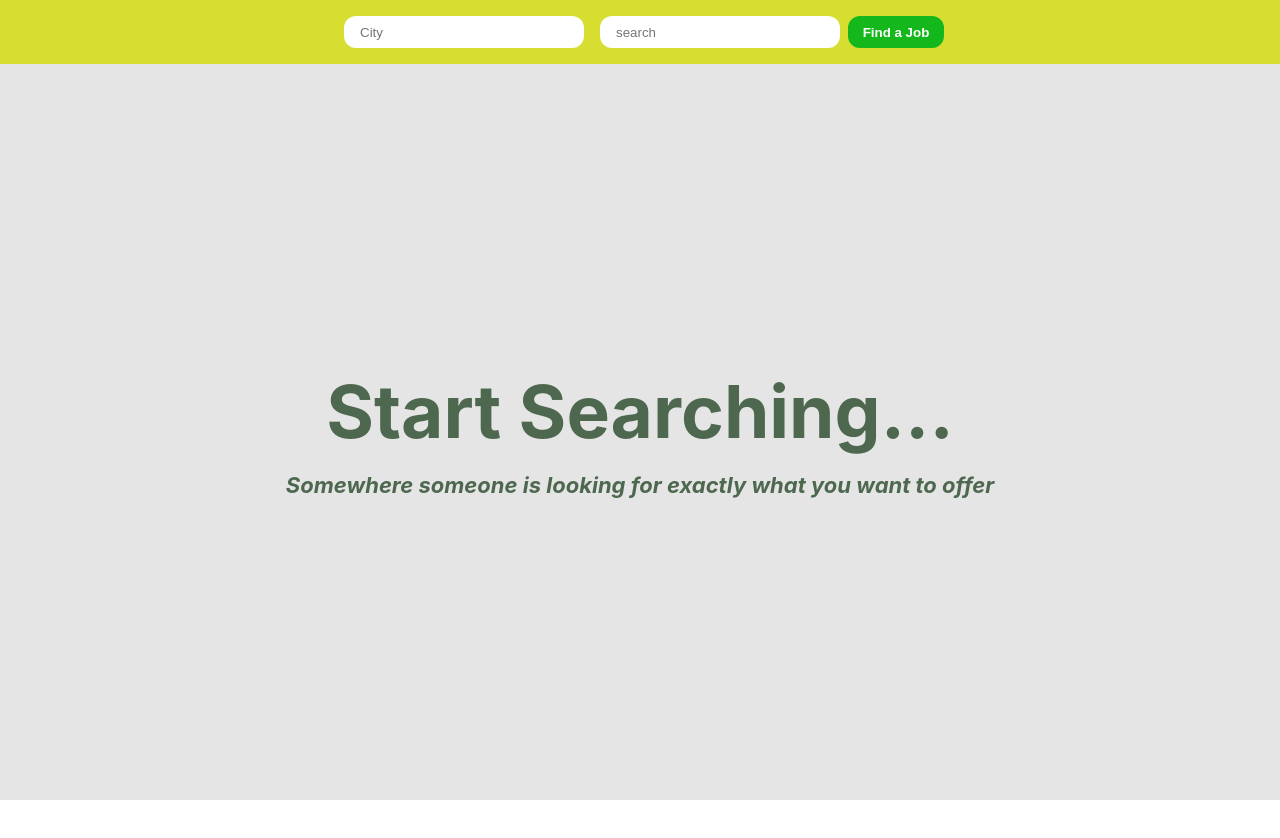
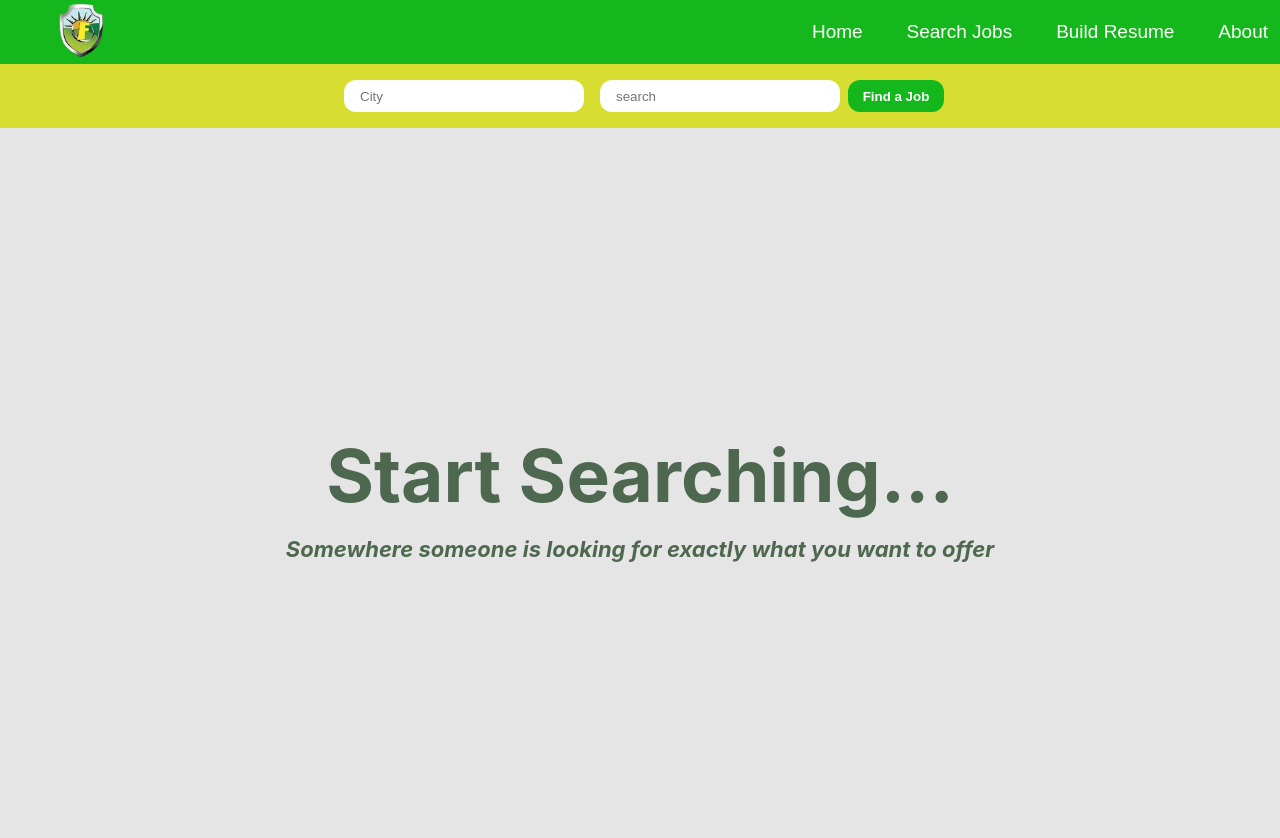
Before and after one commit to Salmankhancodes/FGI-Internal-Job-Portal, a React (Create React App) app in the folder Web App/frontend/: page /search in a window 1280 px wide. Shown: the top 838 px of the page. Before the commit the page ends 800 px from the top, so only its background shows below. Built offline with nearby package versions, Linux system fonts and the light colour scheme.

Commit message:
Designed Navbar

```diff
--- a/Web App/frontend/src/App.js
+++ b/Web App/frontend/src/App.js
@@ -2,14 +2,19 @@ import Feeds from './components/Feeds/Feeds'
 import ResumeBuilder from './components/ResumeBuilder/ResumeBuilder'
 import Home from './components/Home/Home'
 import { BrowserRouter as Router, Routes, Route } from 'react-router-dom'
+import Navbar from './components/Navbar/Navbar'
+import Error404 from './components/Errorpage/Error404'
+
 function App() {
   return (
     <div className='App'>
       <Router>
+        <Navbar />
         <Routes>
           <Route path='/' element={<Home />}></Route>
           <Route path='/search' element={<Feeds />}></Route>
           <Route path='/resumebuilder' element={<ResumeBuilder />}></Route>
+          <Route path='*' element={<Error404 />}></Route>
         </Routes>
       </Router>
     </div>
--- /dev/null
+++ b/Web App/frontend/src/components/Errorpage/Error404.jsx
@@ -0,0 +1,11 @@
+import React from 'react'
+
+function Error404() {
+  return (
+    <div>
+      This page does not belongs to us, so we didn't borther to design it either{' '}
+    </div>
+  )
+}
+
+export default Error404
--- a/Web App/frontend/src/components/Feeds/Feeds.css
+++ b/Web App/frontend/src/components/Feeds/Feeds.css
@@ -7,6 +7,7 @@ button {
   cursor: pointer;
 }
 .feeds {
+  padding-top: 4rem;
   height: 100%;
   background: #e5e5e5;
 }
--- /dev/null
+++ b/Web App/frontend/src/components/Navbar/Navbar.css
@@ -0,0 +1,49 @@
+* {
+  box-sizing: border-box;
+  margin: 0;
+  padding: 0;
+}
+
+.navbar {
+  width: 100%;
+  position: fixed;
+  background-color: #15b81c;
+  display: flex;
+  height: 4rem;
+}
+
+.navLeft {
+  width: 60%;
+  display: flex;
+  align-items: center;
+}
+.navRight {
+  display: flex;
+  align-items: center;
+  justify-content: space-evenly;
+  width: 40%;
+}
+
+.navRight button {
+  /* width: 7rem; */
+  height: 2.5rem;
+  margin-left: 2rem;
+  /* background-color: #d8dd31; */
+  background-color: #15b81c;
+  border-radius: 10px;
+  border: none;
+  font-size: 19px;
+  color: white;
+}
+
+.navRight button:hover {
+  text-decoration-line: underline;
+  text-decoration-color: #d8dd31;
+  text-decoration-style: solid;
+  text-decoration-thickness: 4px;
+}
+
+.navLogo {
+  margin-left: 3rem;
+  width: 4.2rem;
+}
--- /dev/null
+++ b/Web App/frontend/src/components/Navbar/Navbar.jsx
@@ -0,0 +1,35 @@
+import React from 'react'
+import { Link } from 'react-router-dom'
+import './Navbar.css'
+import logo from './logo.png'
+function Navbar() {
+  return (
+    <nav>
+      <div className='navbar'>
+        <div className='navLeft'>
+          <Link to='/'>
+            <img className='navLogo' src={logo} alt='' />
+          </Link>
+        </div>
+
+        <div className='navRight'>
+          <Link to='/'>
+            <button>Home</button>
+          </Link>
+
+          <Link to='/search'>
+            <button>Search Jobs</button>
+          </Link>
+          <Link to='/resumebuilder'>
+            <button>Build Resume</button>
+          </Link>
+          <Link to='/resumebuilder'>
+            <button>About</button>
+          </Link>
+        </div>
+      </div>
+    </nav>
+  )
+}
+
+export default Navbar
```
Also changed, not shown: Web App/frontend/src/components/Navbar/logo.png (added).
